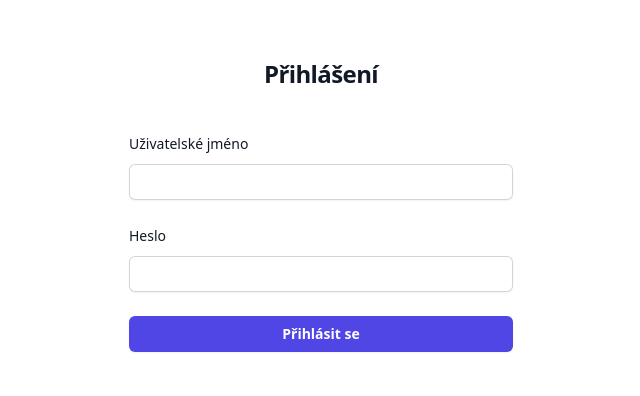
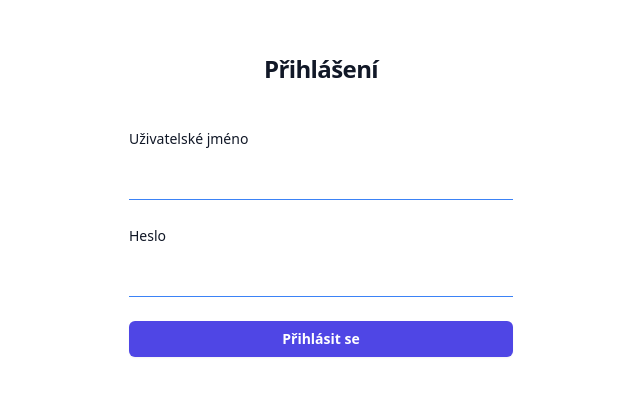
Before and after one commit to Ales17/pokemon_frontend, a Next.js app: page /login in a window 1280 px wide. Shown: the part 216-612 px from the top of the page, without its empty margins (319-959 px from the left). Built offline with nearby package versions, Linux system fonts and the light colour scheme.

Commit message:
login design unified

```diff
--- a/src/app/(auth)/login/page.tsx
+++ b/src/app/(auth)/login/page.tsx
@@ -55,7 +55,7 @@ export default function Page() {
                 type="text"
                 autoComplete="username"
                 required
-                className="block w-full rounded-md border-0 py-1.5 text-gray-900 shadow-sm ring-1 ring-inset ring-gray-300 placeholder:text-gray-400 focus:ring-2 focus:ring-inset focus:ring-indigo-600 sm:text-sm sm:leading-6"
+                className="block w-full border-0 border-b border-blue-500 w-full py-2 px-3 text-gray-700"
                 onChange={(e: any) =>
                   setInputs({ ...inputs, username: e.target.value })
                 }
@@ -72,14 +72,6 @@ export default function Page() {
               >
                 Heslo
               </label>
-              {/*   <div className="text-sm">
-                <a
-                  href="#"
-                  className="font-semibold text-indigo-600 hover:text-indigo-500"
-                >
-                  Forgot password?
-                </a>
-              </div> */}
             </div>
             <div className="mt-2">
               <input
@@ -88,7 +80,7 @@ export default function Page() {
                 type="password"
                 autoComplete="current-password"
                 required
-                className="block w-full rounded-md border-0 py-1.5 text-gray-900 shadow-sm ring-1 ring-inset ring-gray-300 placeholder:text-gray-400 focus:ring-2 focus:ring-inset focus:ring-indigo-600 sm:text-sm sm:leading-6"
+                className="block w-full border-0 border-b border-blue-500 w-full py-2 px-3 text-gray-700"
                 onChange={(e: any) =>
                   setInputs({ ...inputs, password: e.target.value })
                 }
```
